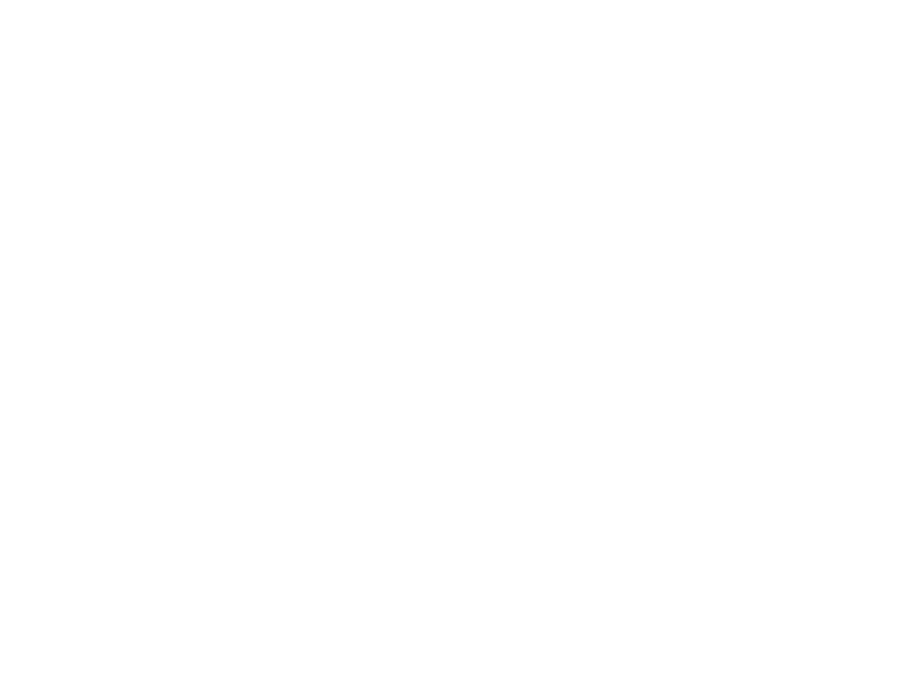
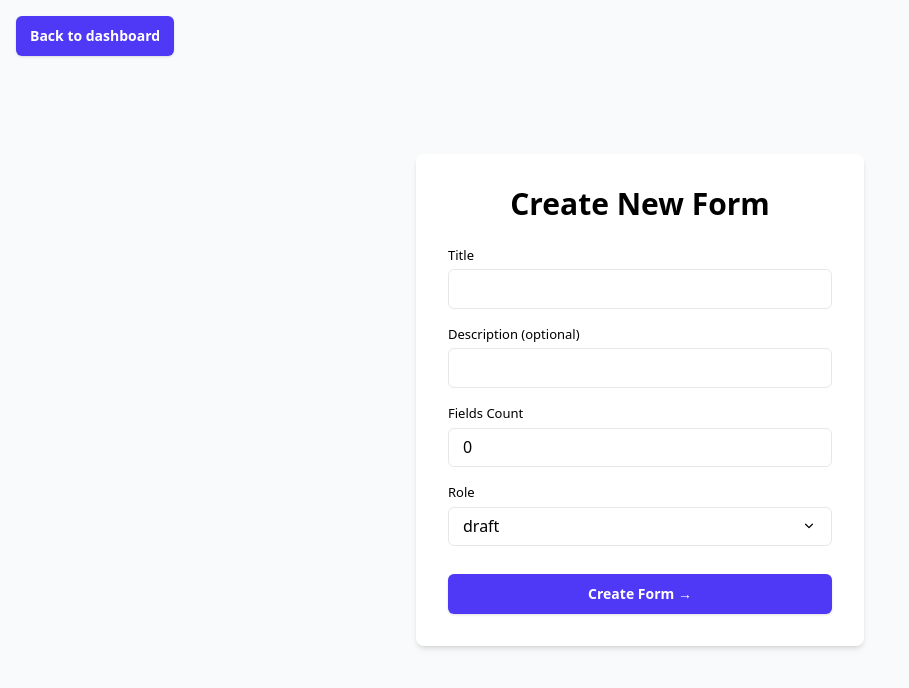
Before and after one commit to DDLivsha/forms-table, a Next.js app: page /forms/new in a window 1280 px wide. Shown: the top 688 px of the page, without its empty margins (0-909 px from the left). Built offline with nearby package versions, Linux system fonts and the light colour scheme.

Commit message:
post api

```diff
--- a/app/forms/new/page.tsx
+++ b/app/forms/new/page.tsx
@@ -1,5 +1,92 @@
-import React from 'react';
+'use client';
+import { useForm, SubmitHandler, Controller } from 'react-hook-form';
+import { zodResolver } from '@hookform/resolvers/zod';
+import { FormSchemaType, formSchema } from '@/lib/schemas';
+import { createFormAction } from '@/lib/actions';
+import Input from '@/components/Input';
+import Select from '@/components/Select';
+import Button from '@/components/Button';
+import { useRouter } from 'next/navigation';
 
 export default function NewFormPage() {
-   return <div></div>;
+   const router = useRouter();
+   const {
+      control,
+      register,
+      handleSubmit,
+      formState: { errors, isSubmitting },
+   } = useForm<FormSchemaType>({
+      resolver: zodResolver(formSchema),
+      defaultValues: {
+         title: '',
+         description: '',
+         fieldsCount: 0,
+         status: 'draft',
+      },
+   });
+
+   const onSubmit: SubmitHandler<FormSchemaType> = async (data) => {
+      const res = await createFormAction(data);
+
+      if (res?.error) {
+         alert(`Error: ${res.error}`);
+      } else if (res?.message) {
+         alert(res.message);
+         router.push('/forms');
+      }
+   };
+
+   return (
+      <main className='flex min-h-screen items-center justify-center bg-gray-50 p-4'>
+         <Button className='absolute top-4 left-4' href='/forms'>Back to dashboard</Button>
+         <div className='w-full max-w-md rounded-lg bg-white p-8 shadow-md'>
+            <h1 className='mb-6 text-center text-3xl font-bold'>Create New Form</h1>
+            <form
+               onSubmit={handleSubmit(onSubmit)}
+               className='space-y-4'
+            >
+               <Input
+                  label='Title'
+                  type='text'
+                  error={errors.title}
+                  {...register('title')}
+               />
+               <Input
+                  label='Description (optional)'
+                  type='text'
+                  error={errors.description}
+                  {...register('description')}
+               />
+               <Input
+                  label='Fields Count'
+                  type='number'
+                  error={errors.fieldsCount}
+                  {...register('fieldsCount', { valueAsNumber: true })}
+               />
+               <Controller
+                  name='status'
+                  control={control}
+                  render={({ field: { value, onChange } }) => (
+                     <>
+                        <Select
+                           value={value}
+                           onChange={onChange}
+                           options={['draft', 'active', 'archived']}
+                           error={errors.status}
+                           placeholder='Select status'
+                           label='Role'
+                        />
+                     </>
+                  )}
+               />
+               <Button
+                  type='submit'
+                  className='w-full mt-3'
+               >
+                  {isSubmitting ? 'Creating...' : 'Create Form →'}
+               </Button>
+            </form>
+         </div>
+      </main>
+   );
 }
--- a/data/forms.json
+++ b/data/forms.json
@@ -22,5 +22,13 @@
     "fieldsCount": 8,
     "status": "archived",
     "updatedAt": "2025-08-10T09:00:00Z"
+  },
+  {
+    "id": "d73e3c40-056b-4405-852a-42d504a41429",
+    "title": "sdafasdf",
+    "description": "asdfsadfasdf",
+    "fieldsCount": 7,
+    "status": "active",
+    "updatedAt": "2025-09-20T09:31:35.912Z"
   }
 ]
--- a/lib/actions.ts
+++ b/lib/actions.ts
@@ -2,6 +2,7 @@
 
 import { cookies } from 'next/headers';
 import { redirect } from 'next/navigation';
+import { FormSchemaType, formSchema } from './schemas';
 
 export async function loginAction(formData: { email: string; role: 'Individual' | 'Admin' }) {
    const cookieStore = await cookies();
@@ -22,3 +23,29 @@
    cookieStore.delete('role');
    redirect('/login');
 }
+
+export async function createFormAction(formData: FormSchemaType) {
+   try {
+      const validatedData = formSchema.safeParse(formData);
+      if (!validatedData.success) {
+         return { errors: validatedData.error.flatten().fieldErrors };
+      }
+
+      const response = await fetch('http://localhost:3000/api/forms', {
+         method: 'POST',
+         headers: {
+            'Content-Type': 'application/json',
+         },
+         body: JSON.stringify(validatedData.data),
+      });
+
+      if (!response.ok) {
+         throw new Error('Failed to create form.');
+      }
+
+      return { message: 'Form created successfully!' };
+   } catch (error) {
+      console.error('Error creating form:', error);
+      return { error: 'An unexpected error occurred.' };
+   }
+}
--- a/lib/schemas.ts
+++ b/lib/schemas.ts
@@ -5,4 +5,14 @@
    role: z.enum(['Individual', 'Admin']),
 });
 
+export const formSchema = z.object({
+   id: z.string().optional(),
+   title: z.string().min(3, 'Title must be at least 3 characters.'),
+   description: z.string().optional(),
+   fieldsCount: z.number().int().min(0).max(50, 'Field count must be between 0 and 50.'),
+   status: z.enum(['draft', 'active', 'archived']),
+   updatedAt: z.string().optional(),
+});
+
 export type LoginSchemaType = z.infer<typeof loginSchema>;
+export type FormSchemaType = z.infer<typeof formSchema>;
```
Lines whose indentation alone changed are shown as unchanged.
